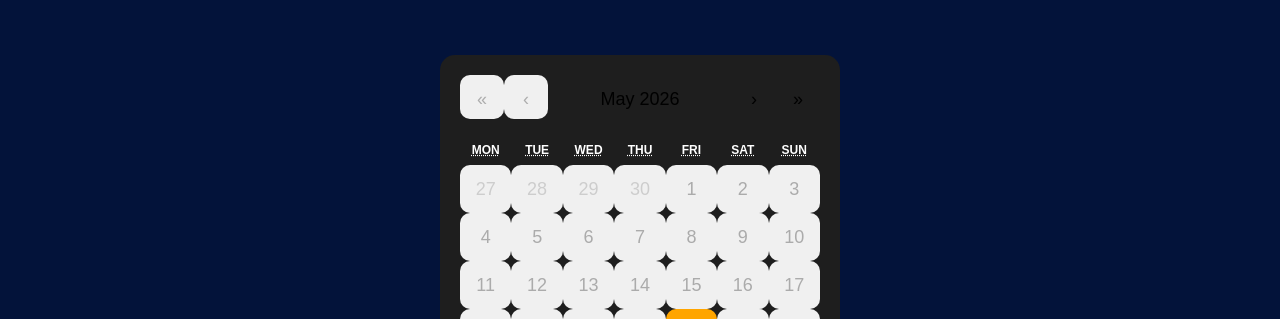
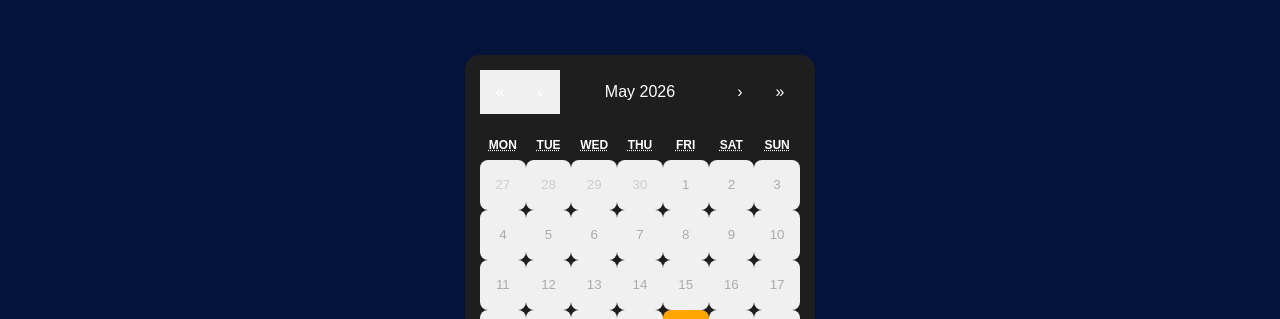
Before and after one commit to Raveena0410/table-tennis-tournament, a React (Vite) app in the folder project/: page /home in a window 1280 px wide. Shown: the part 481-800 px from the top of the page. Built offline with nearby package versions, Linux system fonts and the light colour scheme; no server answers.

Commit message:
css up[date

```diff
--- a/project/src/Components/TT.css
+++ b/project/src/Components/TT.css
@@ -1,17 +1,16 @@
 .react-calendar {
-   width: 400px;
+   width: 350px;
    max-width: 100%;
    background: #1e1e1e;
    color: white;
    border-radius: 15px;
-   padding: 20px;
+   padding: 15px;
    border: none;
 }
 
-.react-calendar button {
-   font-size: 18px;
-   padding: 15px;
-   border-radius: 10px;
+.react-calendar__tile {
+   height: 50px;
+   border-radius: 8px;
 }
 
 .react-calendar__tile--active {
@@ -22,3 +21,16 @@
 .react-calendar__tile:hover {
    background: #444 !important;
 }
+
+.react-calendar__navigation button {
+   color: white;
+   min-width: 40px;
+   background: none;
+   font-size: 16px;
+}
+
+.react-calendar__month-view__weekdays {
+   text-align: center;
+   font-weight: bold;
+   color: white;
+}
```
